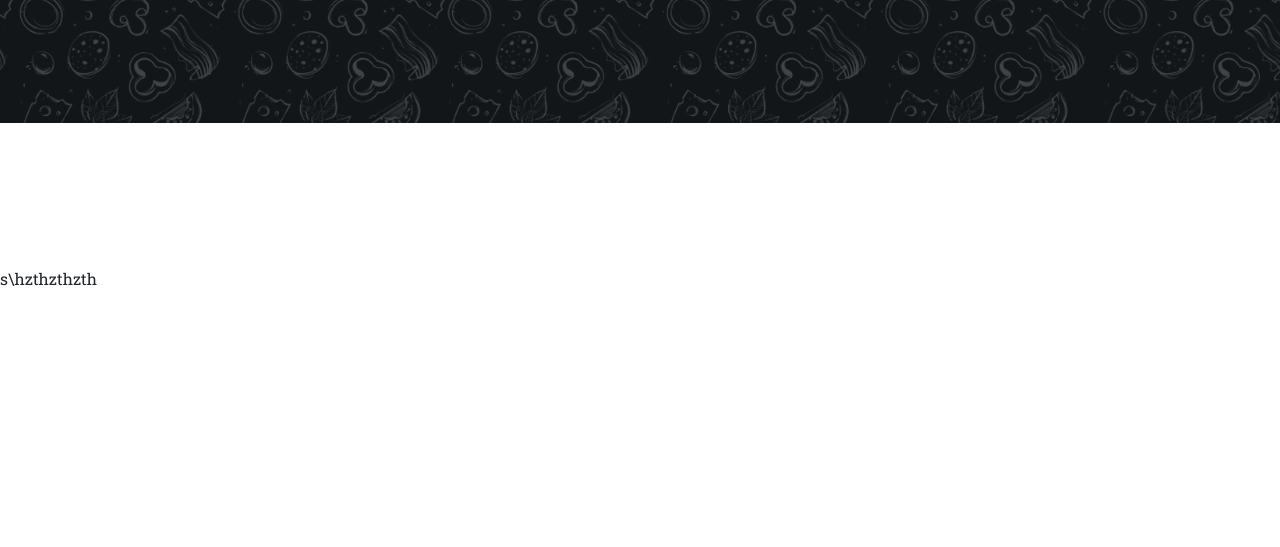
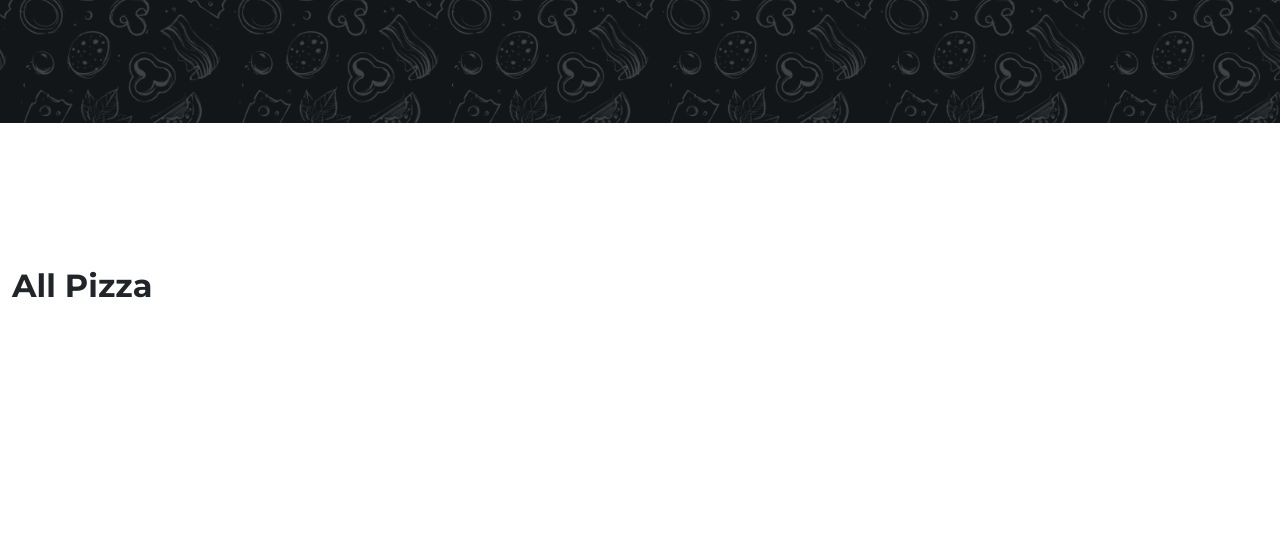
Before and after one commit to sircollo/Crustacean-Pizza, a Python web app: template app/templates/index.html in a window 1280 px wide. Shown: the part 677-1224 px from the top of the page. Run offline with Jinja, Linux system fonts and the light colour scheme; the template is opened without the code that fills it: most values are stand-ins (such as "Sample title", 1, 10 or a date in 2020); some libraries are stand-ins or nearby versions; some web fonts are replaced.

Commit message:
Add display for pizzas

```diff
--- a/app/templates/index.html
+++ b/app/templates/index.html
@@ -14,6 +14,13 @@
 </header>
 
 <section class="highlights">
-s\hzthzthzth
-</section>
+  <div class="container-fluid">
+    <h2 class="text-center">All Pizza</h2>
+    <div class="row" style="padding-left: 10px;">
+
+      {{ macro.displayPizzas(pizzas) }}
+
+    </div>
+  </div>
+
 {% endblock %}
```
